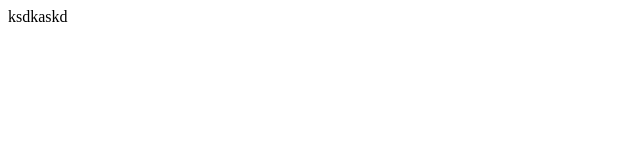
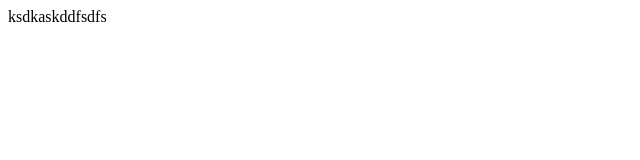
Before and after one commit to rient24/web, a plain HTML site: page index.html in a window 1280 px wide. Shown: the full height of the page, 0-640 px from the left. Drawn offline with Linux system fonts and the light colour scheme.

Commit message:
dsadasdasd

```diff
--- a/index.html
+++ b/index.html
@@ -6,6 +6,6 @@
     <title>Document</title>
 </head>
 <body>
-    ksdkaskd
+    ksdkaskddfsdfs
 </body>
 </html>
```
